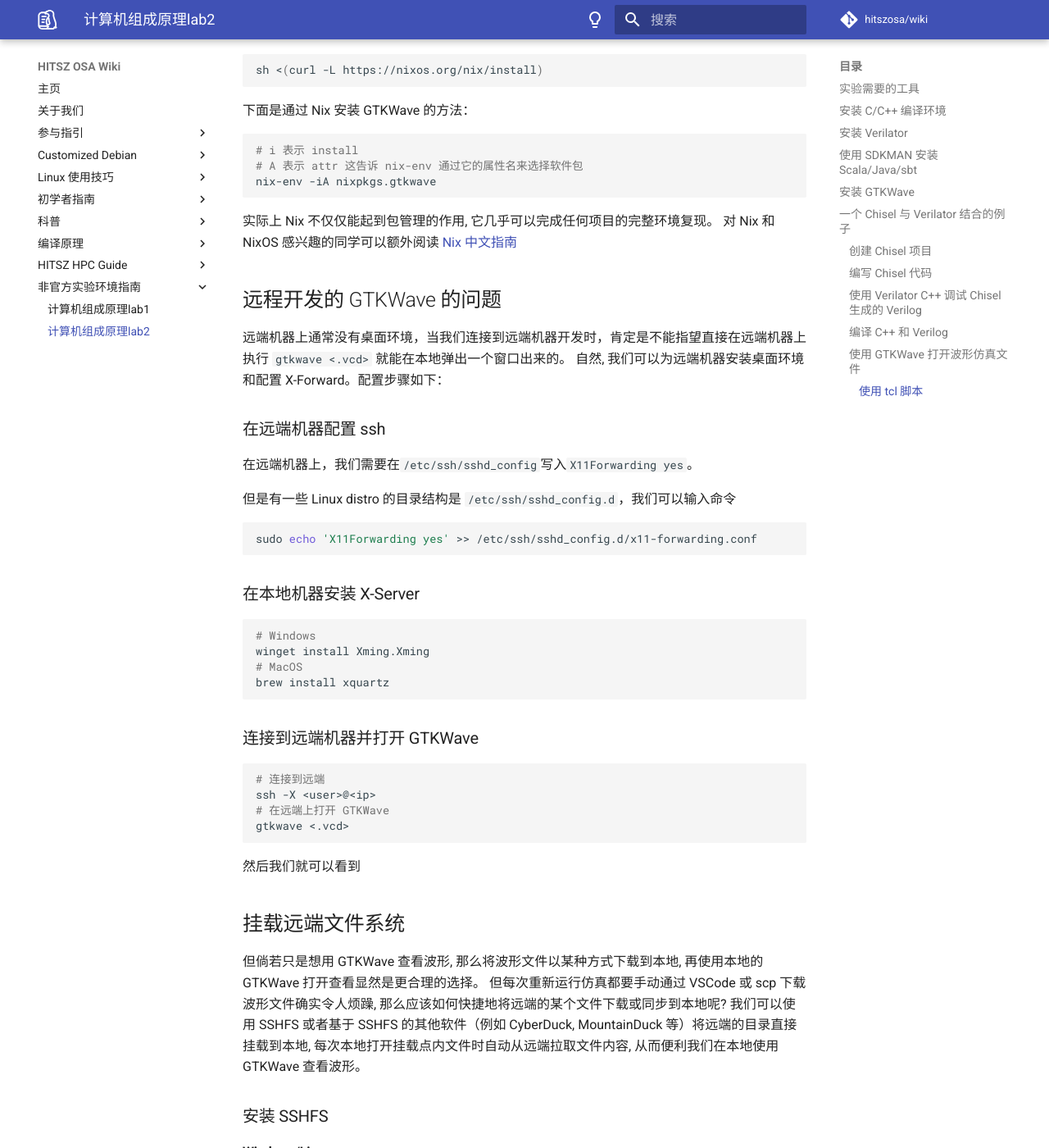
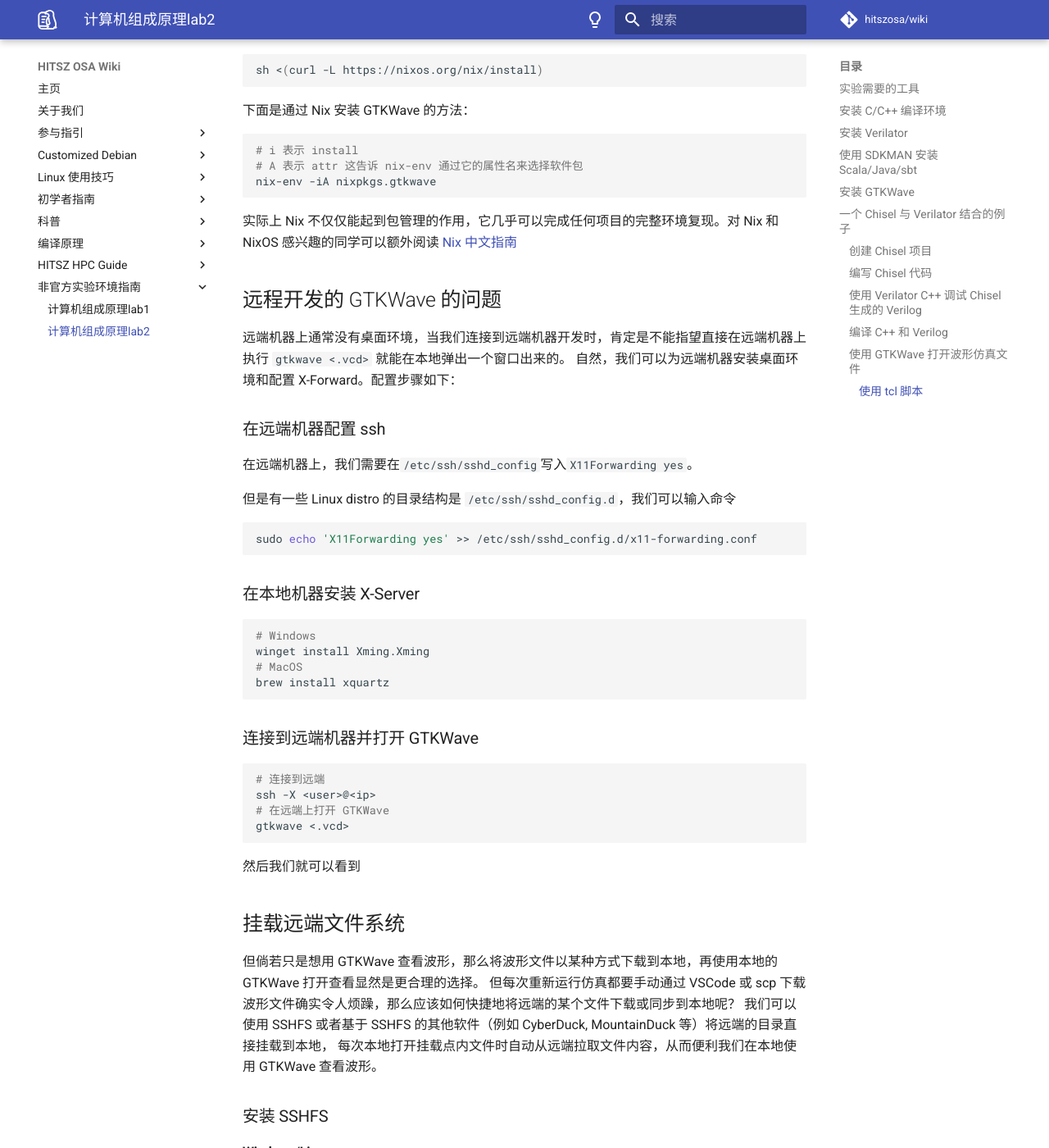
Before and after one commit to hitszosa/wiki, an MkDocs documentation site: the page built from docs/unofficial-lab-env/comp-organ-lab2.md, in a window 1280 px wide and 1400 px high, scrolled down 7619 px. Shown: the whole window at 82% size. Built offline with MkDocs 1.6.1 and Material for MkDocs 9.7.7, drawn with Linux system fonts in a browser that asks for light colours; comment, search, counter and statistics services are not loaded; some of the changed text lies outside the part shown.

Commit message:
autocorrect

````diff
--- a/docs/unofficial-lab-env/comp-organ-lab2.md
+++ b/docs/unofficial-lab-env/comp-organ-lab2.md
@@ -346,20 +346,20 @@ gtkwave -S load_all_waves.tcl -f gcd.vcd
 
 MacOS 下安装 GTKWave 是一件非常令人疑惑的事情。MacOS 有着地狱一般的向下兼容问题。
 
-GTKWave 并没有被 Homebrew 官方收录, 但可以使用第三方仓库 randomplum/gtkwave 安装:
+GTKWave 并没有被 Homebrew 官方收录，但可以使用第三方仓库 randomplum/gtkwave 安装：
 
 ```sh
 brew tap randomplum/gtkWave
 brew install --HEAD randomplum/gtkwave/gtkwave
 ```
 
-然而, 此仓库中维护的 GTKWave 并不包含 TCL 脚本支持, 无法使用[上文](链接)提到的便利方法, 因此并不推荐使用这种方式安装.
+然而，此仓库中维护的 GTKWave 并不包含 TCL 脚本支持，无法使用[上文](链接)提到的便利方法，因此并不推荐使用这种方式安装。
 
 Nix 是 Mac 上不同于 Homebrew 的其他包管理器，可以用于安装带 TCL 脚本支持的 GTKWave:
 
 ### Nix
 
-Nix 是 Linux 发行版 NixOS 的包管理器, 具有强大而可复现的环境管理功能; 它也可以脱离 NixOS, 单独作为一些其他 Linux distro 以及 MacOS 的包管理器使用.
+Nix 是 Linux 发行版 NixOS 的包管理器，具有强大而可复现的环境管理功能; 它也可以脱离 NixOS, 单独作为一些其他 Linux distro 以及 MacOS 的包管理器使用。
 
 通过这行命令安装 Nix。安装过程中请注意看提示。
 
@@ -375,12 +375,12 @@ sh <(curl -L https://nixos.org/nix/install)
 nix-env -iA nixpkgs.gtkwave
 ```
 
-实际上 Nix 不仅仅能起到包管理的作用, 它几乎可以完成任何项目的完整环境复现。 对 Nix 和 NixOS 感兴趣的同学可以额外阅读 [Nix 中文指南](https://nixoscn.vercel.app/user_guide/)
+实际上 Nix 不仅仅能起到包管理的作用，它几乎可以完成任何项目的完整环境复现。对 Nix 和 NixOS 感兴趣的同学可以额外阅读 [Nix 中文指南](https://nixoscn.vercel.app/user_guide/)
 
 ## 远程开发的 GTKWave 的问题
 
 远端机器上通常没有桌面环境，当我们连接到远端机器开发时，肯定是不能指望直接在远端机器上执行 `gtkwave <.vcd>` 就能在本地弹出一个窗口出来的。
-自然, 我们可以为远端机器安装桌面环境和配置 X-Forward。配置步骤如下：
+自然，我们可以为远端机器安装桌面环境和配置 X-Forward。配置步骤如下：
 
 ### 在远端机器配置 ssh
 
@@ -414,10 +414,10 @@ gtkwave <.vcd>
 
 ## 挂载远端文件系统
 
-但倘若只是想用 GTKWave 查看波形, 那么将波形文件以某种方式下载到本地, 再使用本地的 GTKWave 打开查看显然是更合理的选择。
-但每次重新运行仿真都要手动通过 VSCode 或 scp 下载波形文件确实令人烦躁, 那么应该如何快捷地将远端的某个文件下载或同步到本地呢?
-我们可以使用 SSHFS 或者基于 SSHFS 的其他软件（例如 CyberDuck, MountainDuck 等）将远端的目录直接挂载到本地,
-每次本地打开挂载点内文件时自动从远端拉取文件内容, 从而便利我们在本地使用 GTKWave 查看波形。
+但倘若只是想用 GTKWave 查看波形，那么将波形文件以某种方式下载到本地，再使用本地的 GTKWave 打开查看显然是更合理的选择。
+但每次重新运行仿真都要手动通过 VSCode 或 scp 下载波形文件确实令人烦躁，那么应该如何快捷地将远端的某个文件下载或同步到本地呢？
+我们可以使用 SSHFS 或者基于 SSHFS 的其他软件（例如 CyberDuck, MountainDuck 等）将远端的目录直接挂载到本地，
+每次本地打开挂载点内文件时自动从远端拉取文件内容，从而便利我们在本地使用 GTKWave 查看波形。
 
 ### 安装 SSHFS
 
````
